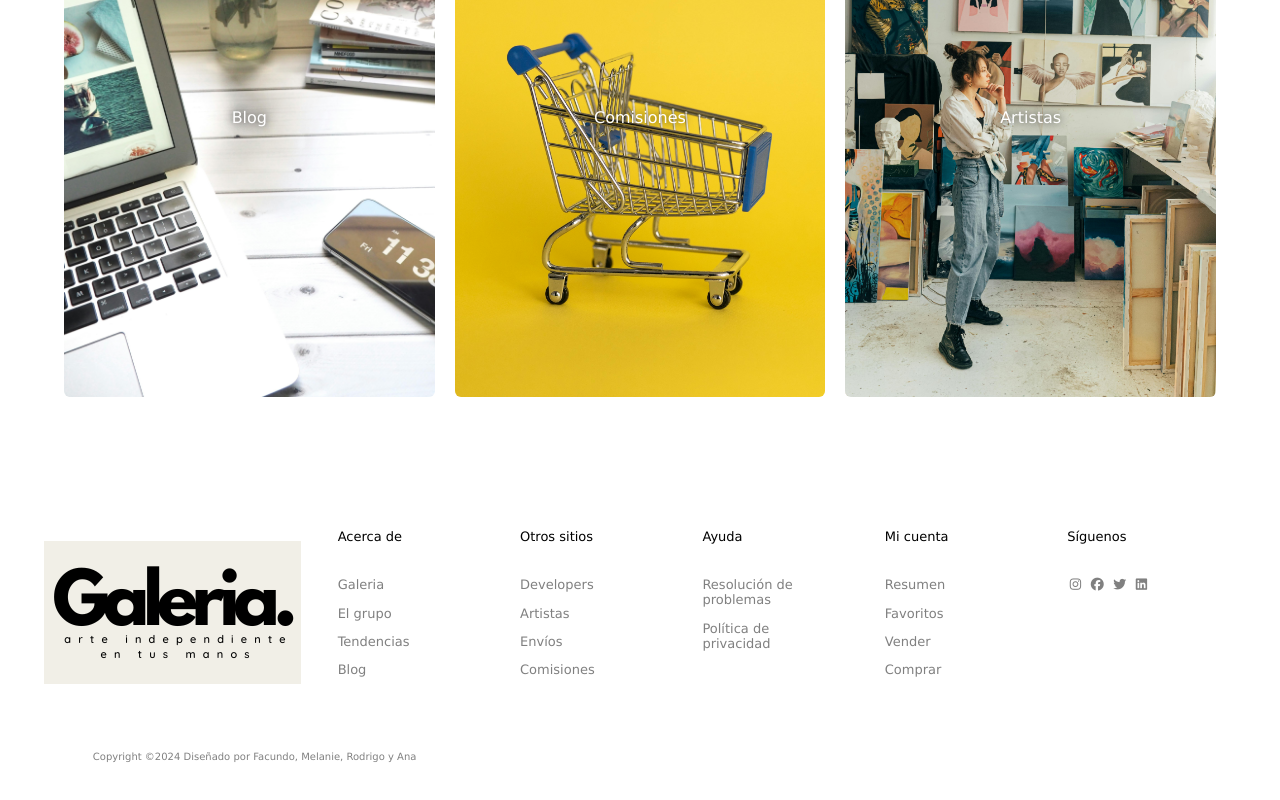
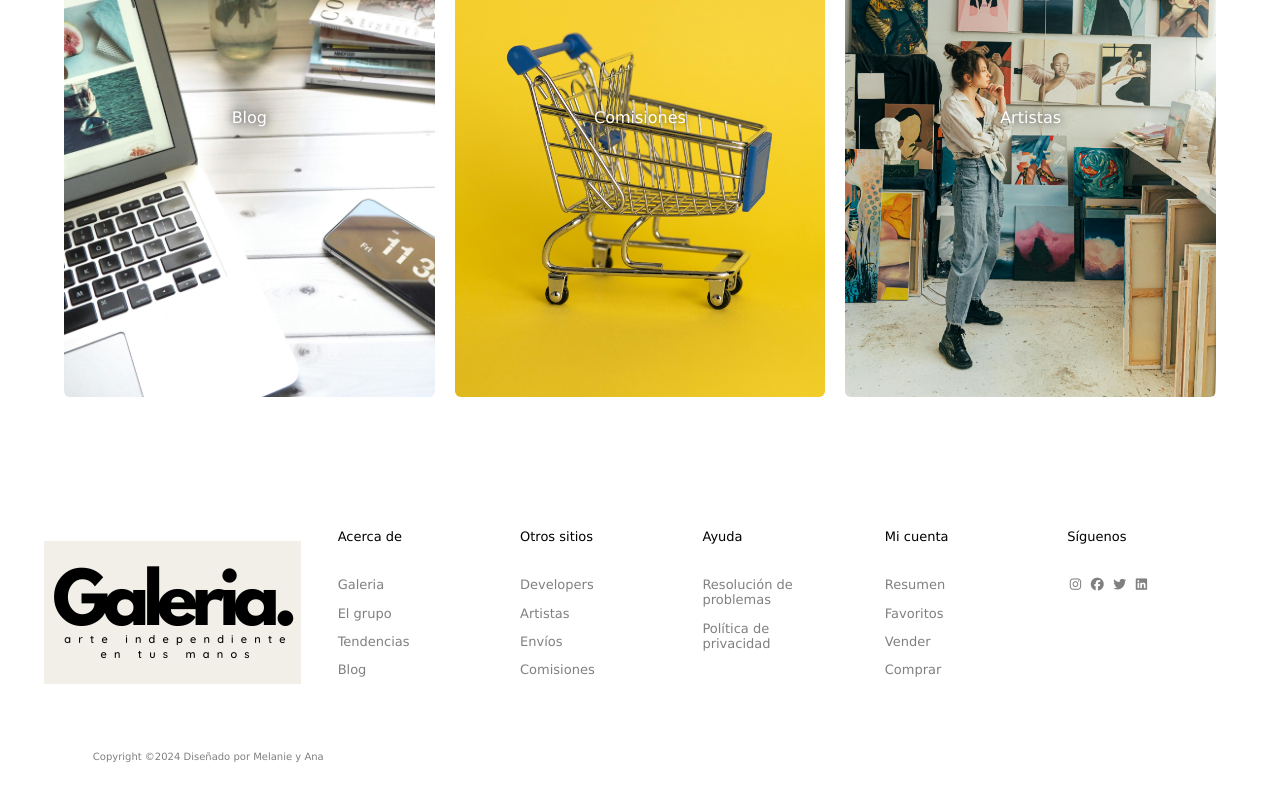
Before and after one commit to melibarra15/cac-tpFront-g6, a plain HTML site: page TP Integrador parte 1/index.html in a window 1280 px wide. Shown: the part 708-1508 px from the top of the page. Drawn offline with Linux system fonts and the light colour scheme.

Commit message:
Cambie los nombres de los integrantes del grupo

```diff
--- a/TP Integrador parte 1/index.html
+++ b/TP Integrador parte 1/index.html
@@ -98,7 +98,7 @@
                     </section>
                 </section>
                     <section class="footerbottom">
-                        <p>Copyright &copy;2024 Diseñado por <span class="participantesgrupo">Facundo, Melanie, Rodrigo y Ana</span></p>
+                        <p>Copyright &copy;2024 Diseñado por <span class="participantesgrupo">Melanie y Ana</span></p>
                     </section>
             </section>
         </footer>
```
